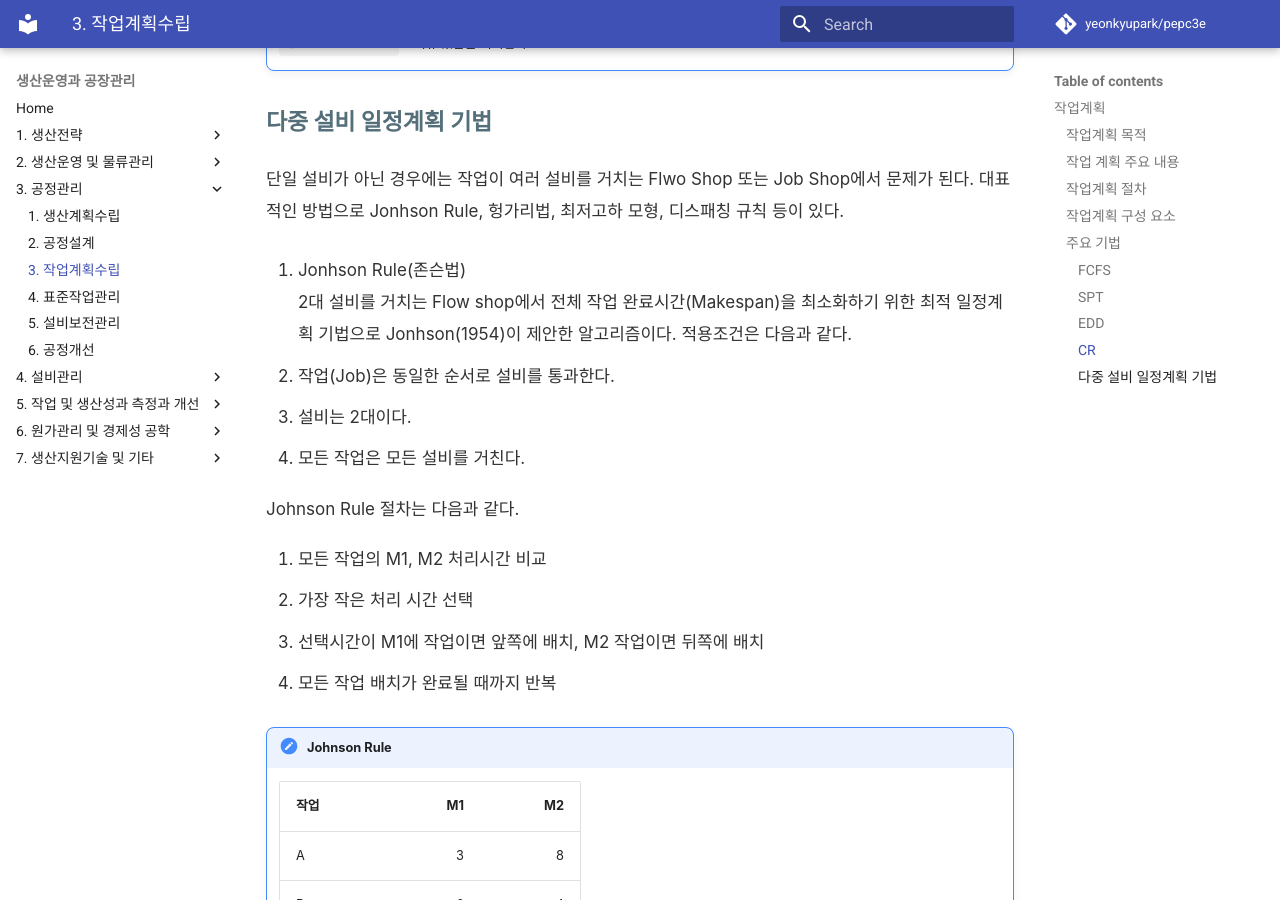
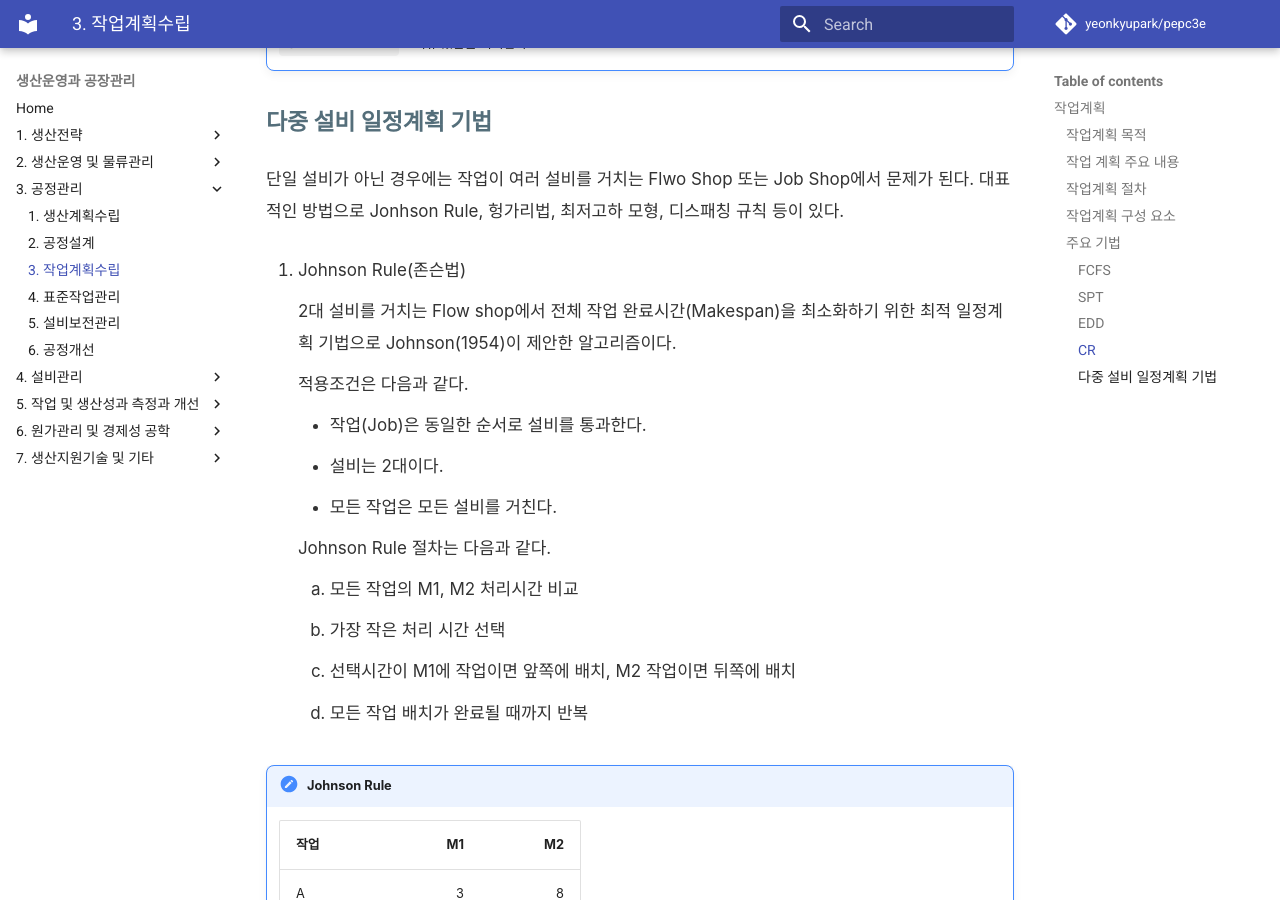
Before and after one commit to yeonkyupark/pepc3e, an MkDocs documentation site: the page built from docs/0303_work_planning.md, in a window 1280 px wide and 900 px high, scrolled down 7268 px. Built offline with MkDocs 1.6.1 and Material for MkDocs 9.7.7, drawn with Linux system fonts in a browser that asks for light colours; comment, search, counter and statistics services are not loaded.

Commit message:
Refactor Johnson Rule section in work planning document
Reorganized the explanation of Johnson Rule for clarity and improved formatting.

```diff
--- a/docs/0303_work_planning.md
+++ b/docs/0303_work_planning.md
@@ -225,19 +225,22 @@ CR 값에 따라 다음과 같이 판단한다.
 
 단일 설비가 아닌 경우에는 작업이 여러 설비를 거치는 Flwo Shop 또는 Job Shop에서 문제가 된다. 대표적인 방법으로 Jonhson Rule, 헝가리법, 최저고하 모형, 디스패칭 규칙 등이 있다.
 
-1. Jonhson Rule(존슨법)
-   2대 설비를 거치는 Flow shop에서 전체 작업 완료시간(Makespan)을 최소화하기 위한 최적 일정계획 기법으로 Jonhson(1954)이 제안한 알고리즘이다. 적용조건은 다음과 같다.
+1. Johnson Rule(존슨법)
 
-   - 작업(Job)은 동일한 순서로 설비를 통과한다.
-   - 설비는 2대이다.
-   - 모든 작업은 모든 설비를 거친다.
+    2대 설비를 거치는 Flow shop에서 전체 작업 완료시간(Makespan)을 최소화하기 위한 최적 일정계획 기법으로 Johnson(1954)이 제안한 알고리즘이다.
 
-   Johnson Rule 절차는 다음과 같다.
+    적용조건은 다음과 같다.
 
-   1. 모든 작업의 M1, M2 처리시간 비교
-   2. 가장 작은 처리 시간 선택
-   3. 선택시간이 M1에 작업이면 앞쪽에 배치, M2 작업이면 뒤쪽에 배치
-   4. 모든 작업 배치가 완료될 때까지 반복
+    - 작업(Job)은 동일한 순서로 설비를 통과한다.
+    - 설비는 2대이다.
+    - 모든 작업은 모든 설비를 거친다.
+
+    Johnson Rule 절차는 다음과 같다.
+
+    1. 모든 작업의 M1, M2 처리시간 비교
+    2. 가장 작은 처리 시간 선택
+    3. 선택시간이 M1에 작업이면 앞쪽에 배치, M2 작업이면 뒤쪽에 배치
+    4. 모든 작업 배치가 완료될 때까지 반복
 
 !!! note "Johnson Rule"
 
```
